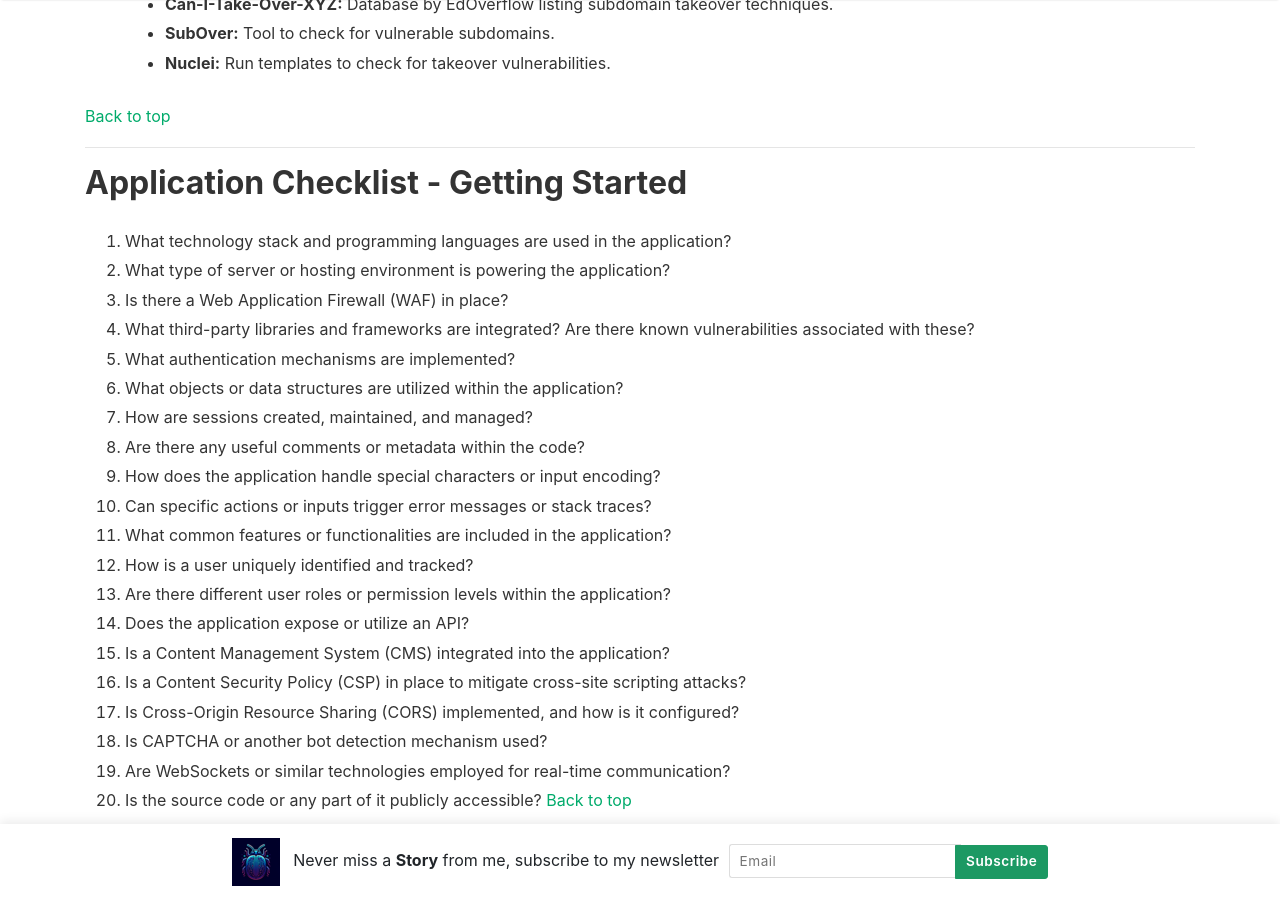
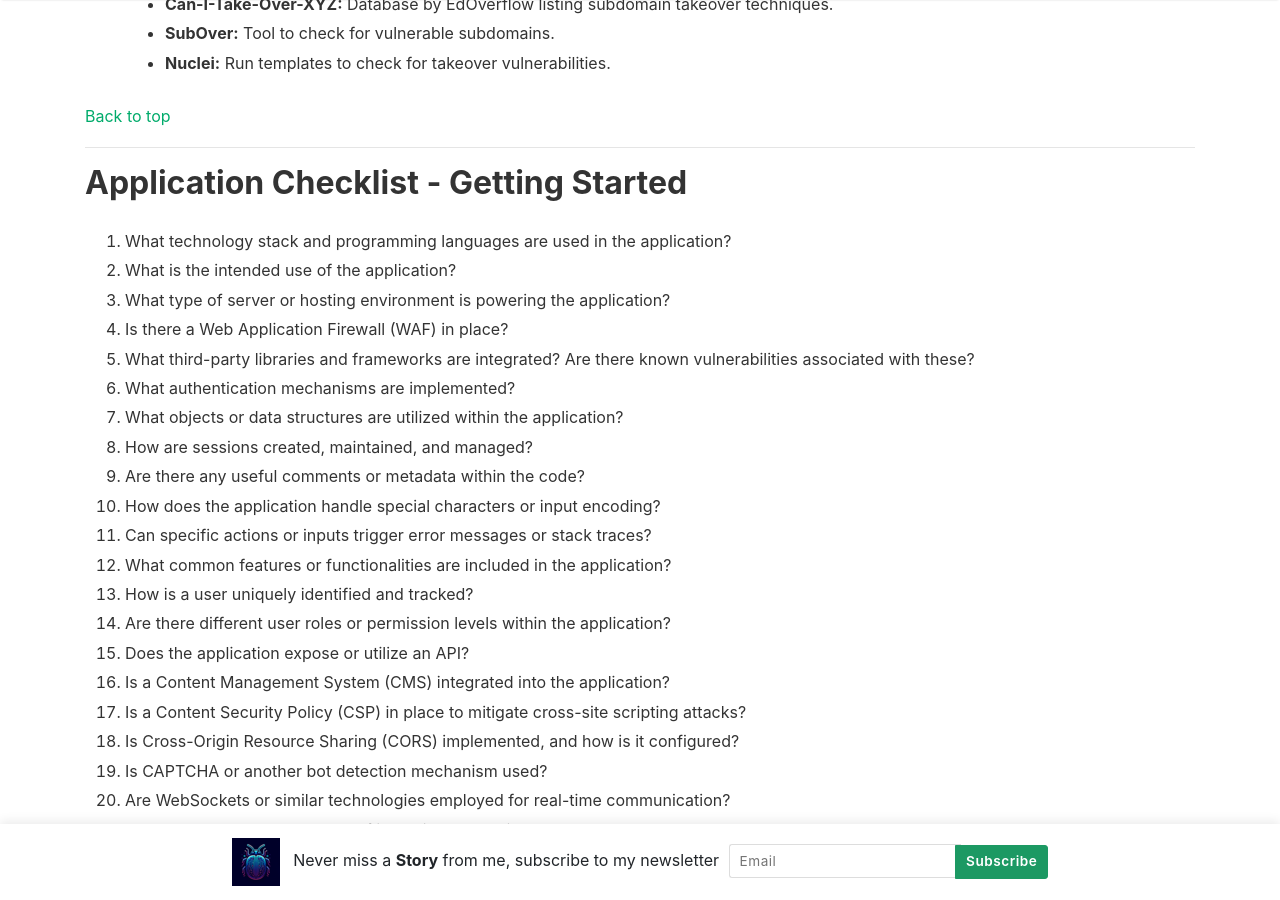
Before and after one commit to Turbul3nce/Turbul3nce.github.io, a Jekyll site: the page built from _pages/info.md, in a window 1280 px wide and 900 px high, scrolled down 3477 px. Built offline with Jekyll 4.4.1, drawn with Linux system fonts in a browser that asks for light colours; nearby versions of some CDN libraries.

Commit message:
Update info.md

```diff
--- a/_pages/info.md
+++ b/_pages/info.md
@@ -125,17 +125,18 @@ comments: false
      - **Nuclei:** Run templates to check for takeover vulnerabilities.
 
 
-[Back to top](#resources)
+[Back to top](#navigation)
 
 ---
 
 ## Application Checklist - Getting Started
 
 1. What technology stack and programming languages are used in the application?
-2. What type of server or hosting environment is powering the application?
-3. Is there a Web Application Firewall (WAF) in place?
-4. What third-party libraries and frameworks are integrated? Are there known vulnerabilities associated with these?
-5. What authentication mechanisms are implemented?
+2. What is the intended use of the application?
+3. What type of server or hosting environment is powering the application?
+4. Is there a Web Application Firewall (WAF) in place?
+5. What third-party libraries and frameworks are integrated? Are there known vulnerabilities associated with these?
+6. What authentication mechanisms are implemented?
 7. What objects or data structures are utilized within the application?
 8. How are sessions created, maintained, and managed?
 9. Are there any useful comments or metadata within the code?
@@ -151,7 +152,7 @@ comments: false
 19. Is CAPTCHA or another bot detection mechanism used?
 20. Are WebSockets or similar technologies employed for real-time communication?
 21. Is the source code or any part of it publicly accessible?
-[Back to top](#resources)
+[Back to top](#navigation)
 
 ---
 
@@ -168,7 +169,7 @@ Note: Add more vuln specfic notes from OneNote
 **Step 4:** Launch the attack.
 
 
-[Back to top](#resources)
+[Back to top](#navigation)
 
 ---
 
@@ -176,6 +177,6 @@ Note: Add more vuln specfic notes from OneNote
 
 [OWASP Top 10](https://owasp.org/www-project-top-ten/)
 
-[Back to top](#resources)
+[Back to top](#navigation)
 
 ---
```
